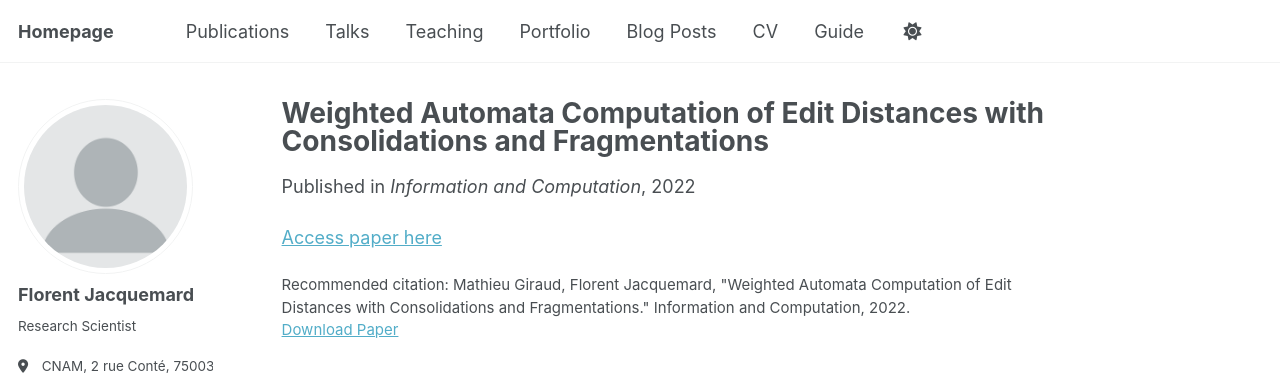
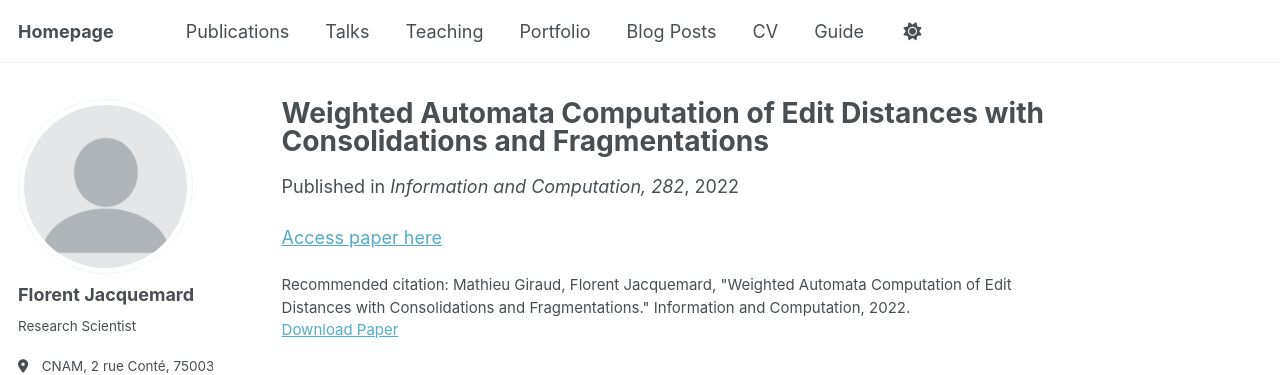
Before and after one commit to florent-jacquemard/florent-jacquemard.github.io, a Jekyll site: the page built from _publications/2022-01-01-Weighted-Automata-Computation-of-Edit-Distances-with-Consolidations-and-Fragmentations.md, in a window 1280 px wide and 1026 px high. Shown: the top 375 px of the window. Built offline with Jekyll 4.4.1, drawn with Linux system fonts in a browser that asks for light colours; some web fonts are replaced; a script that is not in the unit is left out.

Commit message:
corrections publications (md generes)

```diff
--- a/_publications/2022-01-01-Weighted-Automata-Computation-of-Edit-Distances-with-Consolidations-and-Fragmentations.md
+++ b/_publications/2022-01-01-Weighted-Automata-Computation-of-Edit-Distances-with-Consolidations-and-Fragmentations.md
@@ -4,8 +4,8 @@
 category: manuscripts
 permalink: /publication/2022-01-01-Weighted-Automata-Computation-of-Edit-Distances-with-Consolidations-and-Fragmentations
 date: 2022-01-01
-venue: 'Information and Computation'
-paperurl: 'https://inria.hal.science/hal-01857267'
+venue: 'Information and Computation, 282'
+paperurl: 'https://doi.org/10.1016/j.ic.2020.104652'
 citation: ' Mathieu Giraud,  Florent Jacquemard, &quot;Weighted Automata Computation of Edit Distances with Consolidations and Fragmentations.&quot; Information and Computation, 2022.'
 ---
 [Access paper here](https://inria.hal.science/hal-01857267){:target="_blank"}
```
